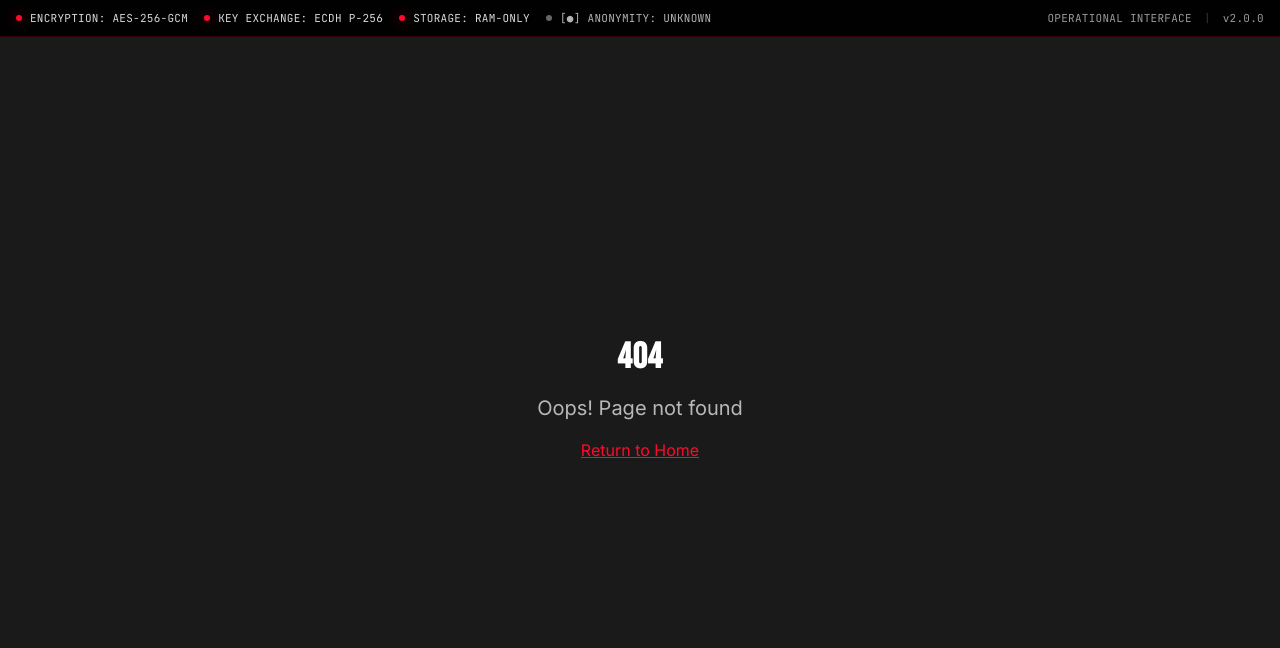
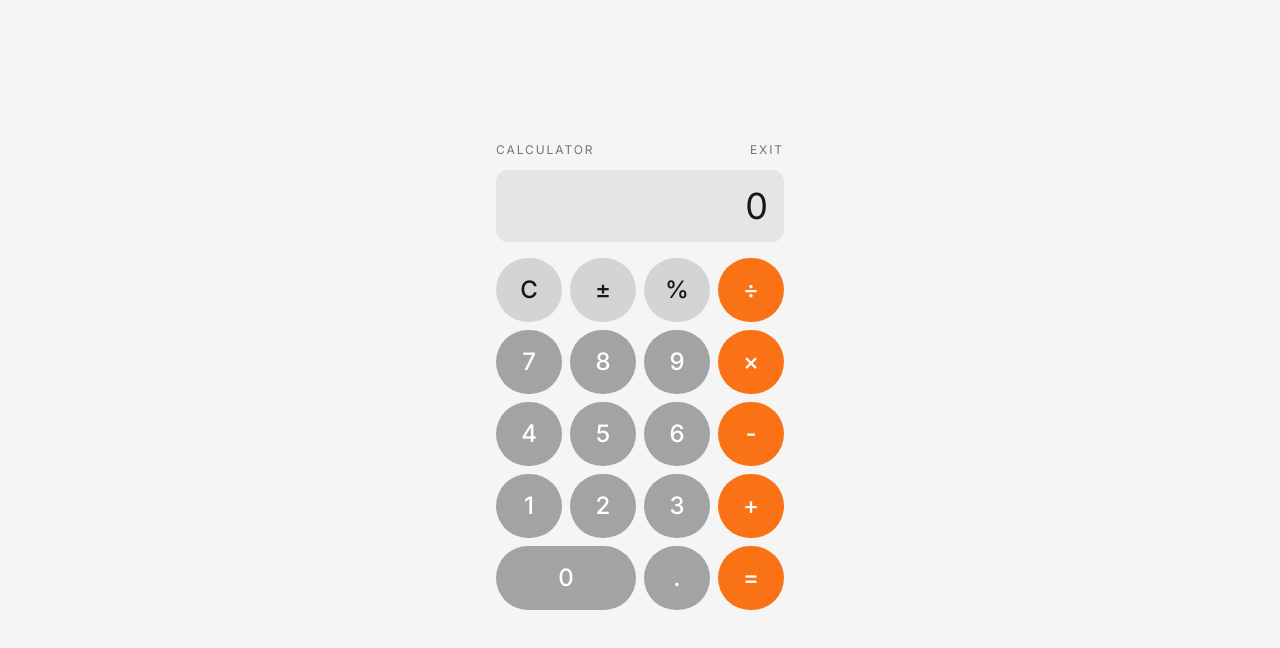
Before and after one commit to Lucieran-Raven/ghost-privacy, a React (Vite) app: page /calculator in a window 1280 px wide. Before the commit this address had no page. Shown: the top 648 px of the page. Built offline with nearby package versions, Linux system fonts and the light colour scheme.

Commit message:
Layer 8: decoy overlay + normal calculator route

```diff
--- a/src/App.tsx
+++ b/src/App.tsx
@@ -22,6 +22,7 @@ const Onion = lazy(() => import("./pages/Onion"));
 const Tor = lazy(() => import("./pages/Tor"));
 const Quarantine = lazy(() => import("./pages/Quarantine"));
 const Downloads = lazy(() => import("./pages/Downloads"));
+const Calculator = lazy(() => import("./pages/Calculator"));
 const NotFound = lazy(() => import("./pages/NotFound"));
 
 const queryClient = new QueryClient();
@@ -41,6 +42,7 @@ const App = () => (
                 <Routes>
                   <Route path="/" element={<Index />} />
                   <Route path="/session" element={<Session />} />
+                  <Route path="/calculator" element={<Calculator />} />
                   <Route path="/security" element={<Security />} />
                   <Route path="/about" element={<About />} />
                   <Route path="/terms" element={<Terms />} />
--- a/src/components/Ghost/DecoyCalculator.tsx
+++ b/src/components/Ghost/DecoyCalculator.tsx
@@ -96,6 +96,17 @@ const DecoyCalculator = ({ onExit }: DecoyCalculatorProps) => {
       className="fixed inset-0 bg-neutral-100 dark:bg-neutral-900 flex items-center justify-center z-[9999]"
     >
       <div className="w-full max-w-xs p-4">
+        <div className="flex items-center justify-between mb-3">
+          <div className="text-xs uppercase tracking-[0.16em] text-neutral-500 dark:text-neutral-400">Calculator</div>
+          <button
+            type="button"
+            onClick={onExit}
+            className="text-xs uppercase tracking-[0.16em] text-neutral-500 dark:text-neutral-400 hover:text-neutral-700 dark:hover:text-neutral-200"
+          >
+            Exit
+          </button>
+        </div>
+
         {/* Display */}
         <div className="bg-neutral-200 dark:bg-neutral-800 rounded-xl p-4 mb-4">
           <div className="text-right text-4xl font-light text-neutral-900 dark:text-white truncate">
--- a/src/components/Ghost/Navbar.tsx
+++ b/src/components/Ghost/Navbar.tsx
@@ -9,6 +9,7 @@ const Navbar = () => {
   const navLinks = [
     { href: '/', label: 'Home' },
     { href: '/downloads', label: 'Downloads' },
+    { href: '/calculator', label: 'Calculator' },
     { href: '/security', label: 'Security' },
     { href: '/tor', label: 'Tor' },
     { href: '/about', label: 'About' },
--- /dev/null
+++ b/src/pages/Calculator.tsx
@@ -0,0 +1,15 @@
+import { useCallback } from 'react';
+import { useNavigate } from 'react-router-dom';
+import DecoyCalculator from '@/components/Ghost/DecoyCalculator';
+
+const Calculator = () => {
+  const navigate = useNavigate();
+
+  const handleExit = useCallback(() => {
+    navigate(-1);
+  }, [navigate]);
+
+  return <DecoyCalculator onExit={handleExit} />;
+};
+
+export default Calculator;
--- a/src/pages/Session.tsx
+++ b/src/pages/Session.tsx
@@ -68,29 +68,14 @@ const Session = () => {
     navigate('/');
   };
 
-  // Ghost v3.0: Show decoy calculator when panic mode activated
-  if (isDecoyActive) {
-    return (
-      <Suspense fallback={<div />}>
-        <DecoyCalculator onExit={deactivateDecoy} />
-      </Suspense>
-    );
-  }
-
-  // Show honeypot interface if triggered
-  if (honeypot) {
-    return (
+  const baseView = honeypot ? (
     <Suspense fallback={<div />}>
       <HoneypotChat
         sessionId={honeypot.sessionId}
         trapType={honeypot.trapType}
       />
     </Suspense>
-    );
-  }
-
-  if (session) {
-    return (
+  ) : session ? (
     <Suspense fallback={<div />}>
       <ChatInterface
         sessionId={session.sessionId}
@@ -101,10 +86,7 @@ const Session = () => {
         onEndSession={(showToast = true) => handleEndSession(showToast)}
       />
     </Suspense>
-    );
-  }
-
-  return (
+  ) : (
     <div className="min-h-screen bg-background">
       <Navbar />
       <div className="pt-20 md:pt-24">
@@ -118,6 +100,17 @@ const Session = () => {
       </div>
     </div>
   );
+
+  return (
+    <>
+      {baseView}
+      {isDecoyActive && (
+        <Suspense fallback={<div />}>
+          <DecoyCalculator onExit={deactivateDecoy} />
+        </Suspense>
+      )}
+    </>
+  );
 };
 
 export default Session;
```
Lines whose indentation alone changed are shown as unchanged.
